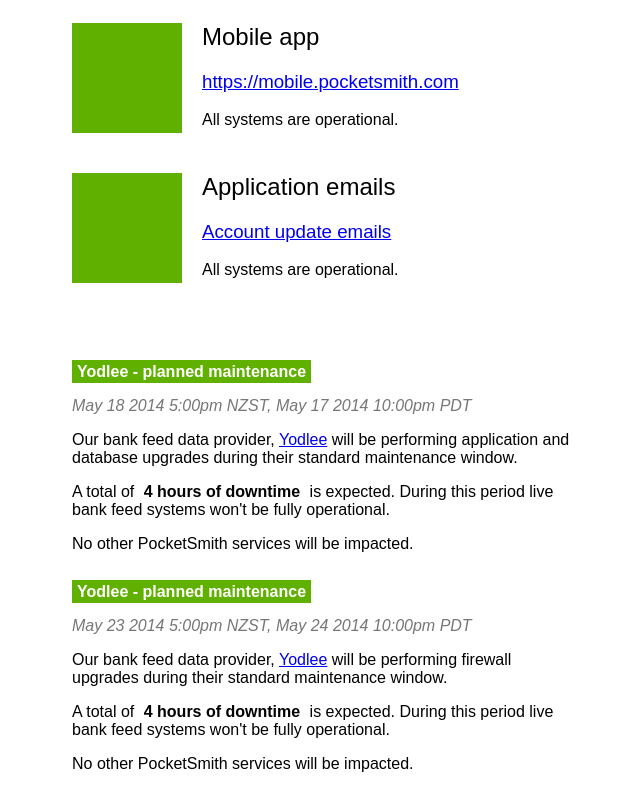
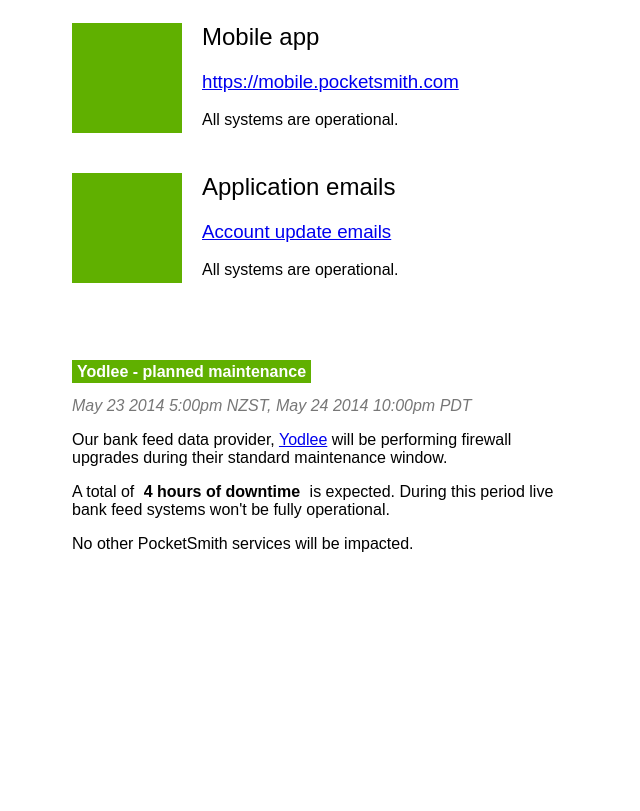
Before and after one commit to pocketsmith/pocketsmith.github.io, a plain HTML site: page index.html in a window 1280 px wide. Shown: the part 377-1188 px from the top of the page, without its empty margins (318-958 px from the left). After the commit the page ends 990 px from the top, so only its background shows below. Drawn offline with Linux system fonts and the light colour scheme.

Commit message:
maintenance on the 17th is done

```diff
--- a/index.html
+++ b/index.html
@@ -54,17 +54,6 @@
 
       <div class="additional_message_box" id="yodlee">
         <p><strong class="ok">Yodlee - planned maintenance</strong></p>
-        <p><em>May 18 2014 5:00pm NZST, May 17 2014 10:00pm PDT</em></p>
-        <p>
-          Our bank feed data provider, <a href="http://psmth.to/y" target="_blank">Yodlee</a> will be performing application and database upgrades during their standard maintenance window.
-        </p>
-        <p>A total of <strong>4 hours of downtime</strong> is expected. During this period live bank feed systems won't be fully operational.</p>
-        <p>No other PocketSmith services will be impacted.</p>
-      </div>
-
-
-      <div class="additional_message_box" id="yodlee">
-        <p><strong class="ok">Yodlee - planned maintenance</strong></p>
         <p><em>May 23 2014 5:00pm NZST, May 24 2014 10:00pm PDT</em></p>
         <p>
           Our bank feed data provider, <a href="http://psmth.to/y" target="_blank">Yodlee</a> will be performing firewall upgrades during their standard maintenance window.
```
